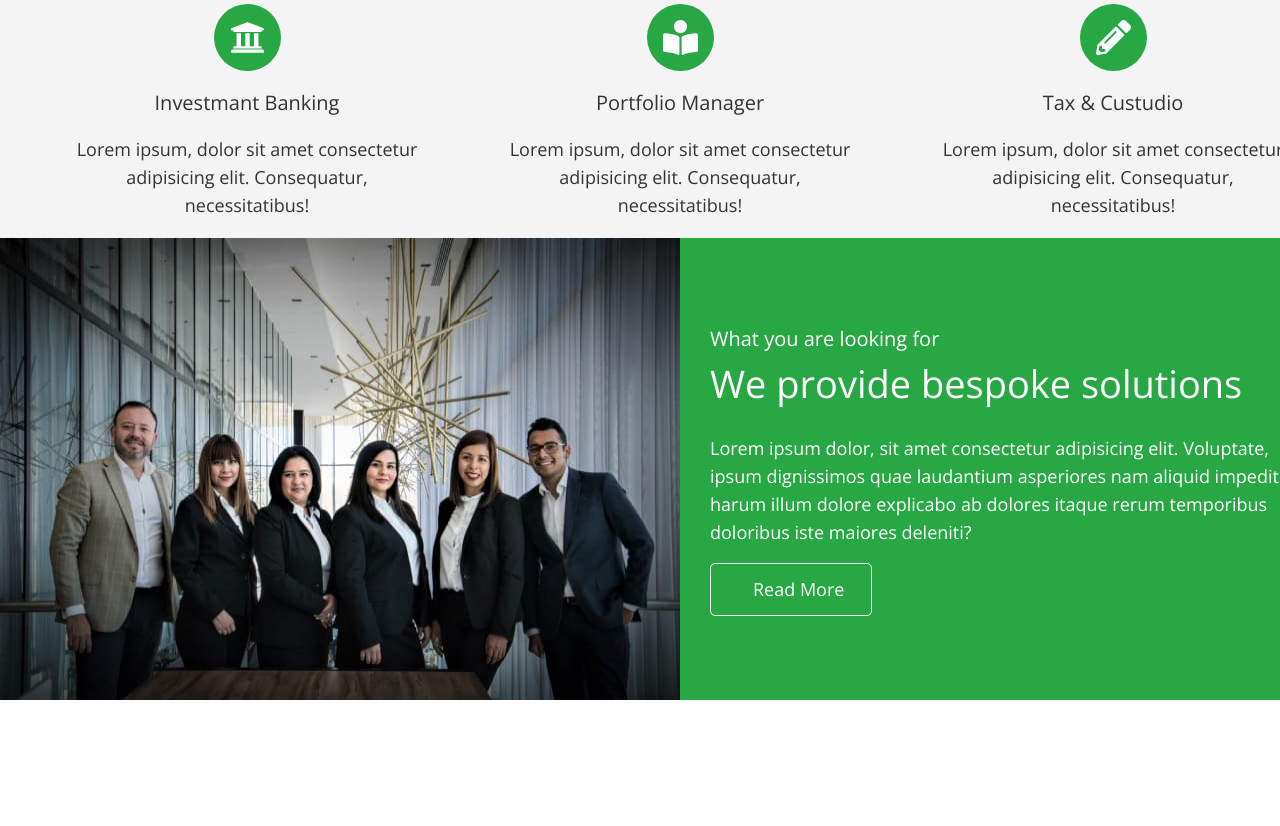
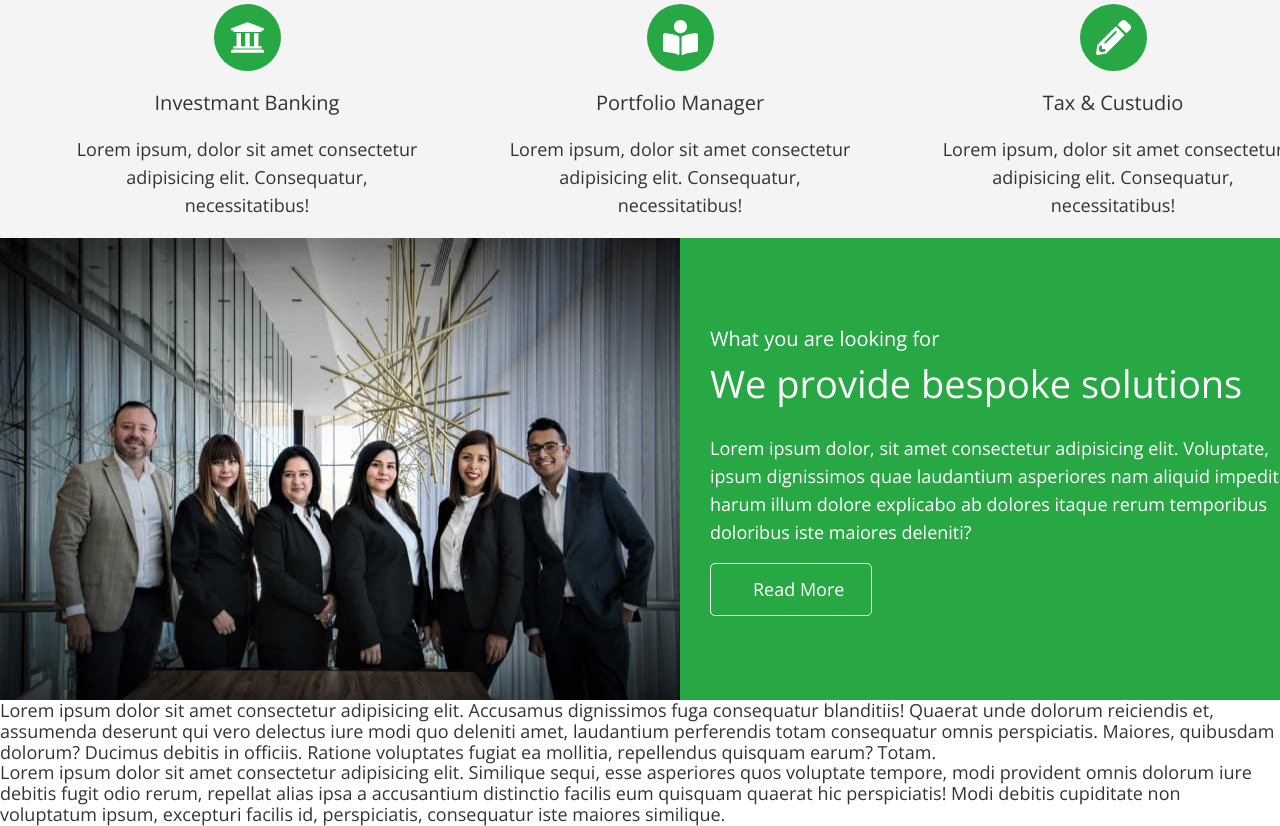
Before and after one commit to BeibaRoman/fson-67-leger, a plain HTML site: page index.html in a window 1280 px wide. Shown: the part 804-1630 px from the top of the page. Before the commit the page ends 1504 px from the top, so only its background shows below. Drawn offline with nearby package versions, Linux system fonts and the light colour scheme.

Commit message:
add conflict

```diff
--- a/index.html
+++ b/index.html
@@ -173,6 +173,24 @@
           </div>
         </div>
       </section>
+
+      <section>
+        Lorem ipsum dolor sit amet consectetur adipisicing elit. Accusamus
+        dignissimos fuga consequatur blanditiis! Quaerat unde dolorum reiciendis
+        et, assumenda deserunt qui vero delectus iure modi quo deleniti amet,
+        laudantium perferendis totam consequatur omnis perspiciatis. Maiores,
+        quibusdam dolorum? Ducimus debitis in officiis. Ratione voluptates
+        fugiat ea mollitia, repellendus quisquam earum? Totam.
+
+        <p>
+          Lorem ipsum dolor sit amet consectetur adipisicing elit. Similique
+          sequi, esse asperiores quos voluptate tempore, modi provident omnis
+          dolorum iure debitis fugit odio rerum, repellat alias ipsa a
+          accusantium distinctio facilis eum quisquam quaerat hic perspiciatis!
+          Modi debitis cupiditate non voluptatum ipsum, excepturi facilis id,
+          perspiciatis, consequatur iste maiores similique.
+        </p>
+      </section>
     </main>
   </body>
 </html>
```
